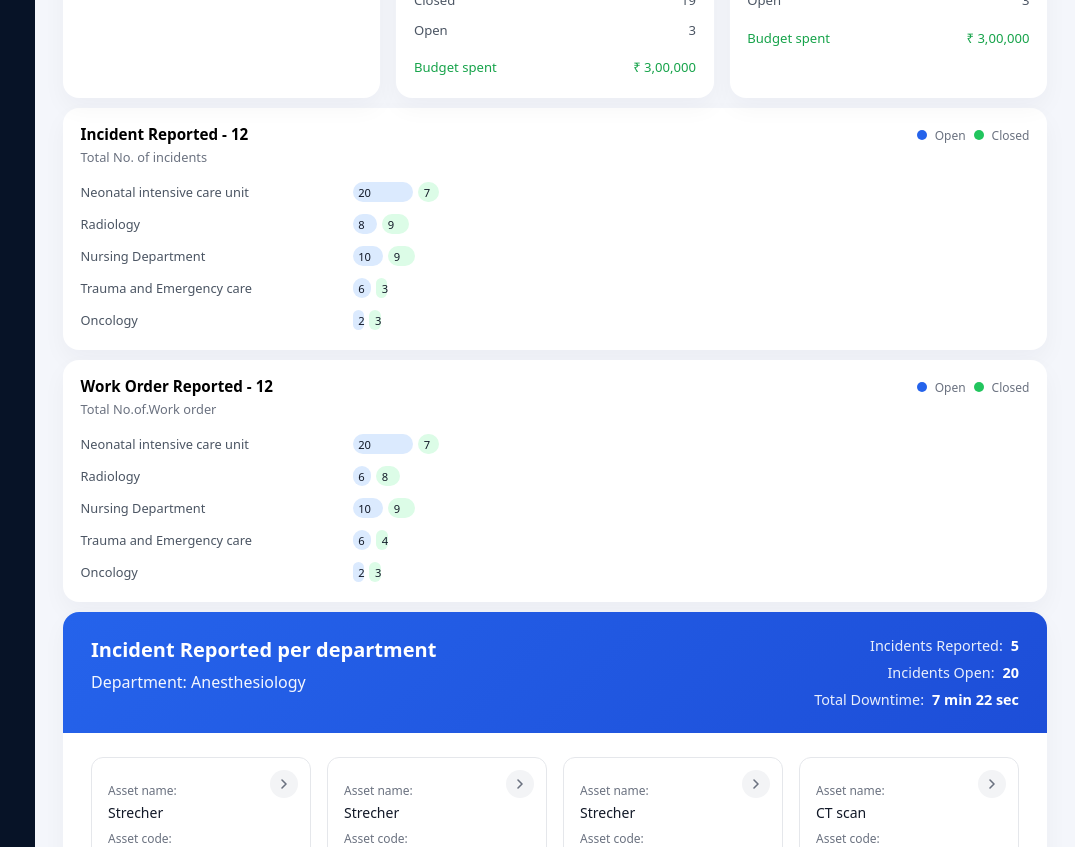
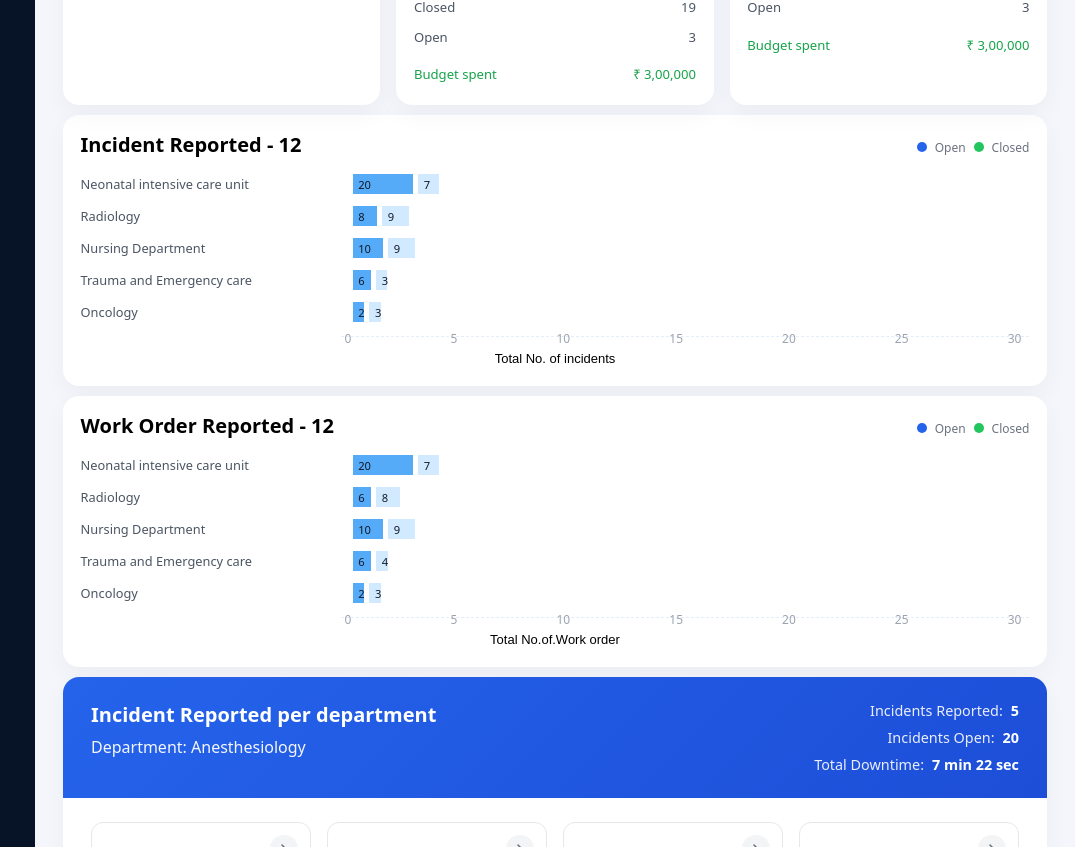
Before and after one commit to darshan-rajashekara/proteger-assignment, a React (Vite) app: page / in a window 1280 px wide. Shown: the part 700-1547 px from the top of the page, without its empty margins (205-1280 px from the left). Built offline with nearby package versions, Linux system fonts and the light colour scheme.

Commit message:
Incident Reported and Work Order Reported cards modification done

```diff
--- a/src/components/IncidentChartSection.jsx
+++ b/src/components/IncidentChartSection.jsx
@@ -7,12 +7,16 @@ const departments = [
 ];
 
 const IncidentChartSection = () => {
+  const maxTotal = Math.max(...departments.map(d => d.open + d.closed));
+  const steps = 6;
+  const stepValue = Math.ceil(maxTotal / steps) || 1;
+  const ticks = Array.from({ length: steps + 1 }, (_, i) => i * stepValue);
+
   return (
     <section className="incident-section">
       <header className="incident-header">
         <div>
           <h2 className="card-title">Incident Reported - 12</h2>
-          <p className="card-subtitle">Total No. of incidents</p>
         </div>
         <div className="legend">
           <span className="legend-dot legend-open" /> Open
@@ -41,6 +45,16 @@ const IncidentChartSection = () => {
           </div>
         ))}
       </div>
+
+      <div className="incident-scale">
+        <div className="scale-labels">
+          {ticks.map((t) => (
+            <div key={t} className="scale-tick">{t}</div>
+          ))}
+        </div>
+      </div>
+
+      <p className="card-subtitle">Total No. of incidents</p>
     </section>
   );
 };
--- a/src/components/WorkOrderChartSection.jsx
+++ b/src/components/WorkOrderChartSection.jsx
@@ -7,12 +7,16 @@ const workOrderDepartments = [
 ];
 
 const WorkOrderChartSection = () => {
+  const maxTotal = Math.max(...workOrderDepartments.map(d => d.open + d.closed));
+  const steps = 6;
+  const stepValue = Math.ceil(maxTotal / steps) || 1;
+  const ticks = Array.from({ length: steps + 1 }, (_, i) => i * stepValue);
+
   return (
     <section className="incident-section">
       <header className="incident-header">
         <div>
           <h2 className="card-title">Work Order Reported - 12</h2>
-          <p className="card-subtitle">Total No.of.Work order</p>
         </div>
         <div className="legend">
           <span className="legend-dot legend-open" /> Open
@@ -41,6 +45,16 @@ const WorkOrderChartSection = () => {
           </div>
         ))}
       </div>
+
+      <div className="incident-scale">
+        <div className="scale-labels">
+          {ticks.map((t) => (
+            <div key={t} className="scale-tick">{t}</div>
+          ))}
+        </div>
+      </div>
+
+      <p className="card-subtitle">Total No.of.Work order</p>
     </section>
   );
 };
--- a/src/styles/global.css
+++ b/src/styles/global.css
@@ -896,16 +896,20 @@ body {
 }
 
 .card-title {
-  font-size: 0.95rem;
+  font-size: 20px;
   margin: 0;
   font-weight: 600;
   color: #000000;
 }
 
 .card-subtitle {
+  display: flex;
+  justify-content: center;
   margin: 0.25rem 0 0;
-  font-size: 0.8rem;
-  color: #6b7280;
+  font-size: 13px;
+  font-weight: 500;
+  font-family: "Poppins", sans-serif;
+  color: #000000;
 }
 
 .metric-row {
@@ -989,7 +993,6 @@ body {
 .bar {
   position: relative;
   height: 20px;
-  border-radius: 999px;
   display: flex;
   align-items: center;
   padding-inline: 0.35rem;
@@ -998,16 +1001,52 @@ body {
 }
 
 .bar-open {
-  background: #dbeafe;
+  background: #56ABF8;
 }
 
 .bar-closed {
-  background: #dcfce7;
+  background: #D2EAFF;
 }
 
 .bar-value {
   white-space: nowrap;
 }
+
+/* Scale under the incident/workorder charts */
+.incident-scale {
+  display: grid;
+  grid-template-columns: minmax(140px, 260px) 1fr;
+  align-items: center;
+  margin-top: 0.5rem;
+}
+
+.scale-labels {
+  grid-column: 2;
+  width: 100%;
+  display: flex;
+  justify-content: space-between;
+  padding-right: 4px;
+  font-size: 0.75rem;
+  color: #9ca3af;
+  position: relative;
+}
+
+.scale-labels:before {
+  content: "";
+  position: absolute;
+  left: 0;
+  right: 0;
+  top: 6px;
+  border-top: 1px dashed rgba(37,99,235,0.12);
+  z-index: 0;
+}
+
+.scale-tick {
+  position: relative;
+  z-index: 1;
+  padding: 0 4px;
+}
+
 
 /* Department Section */
 .department-section {
```
